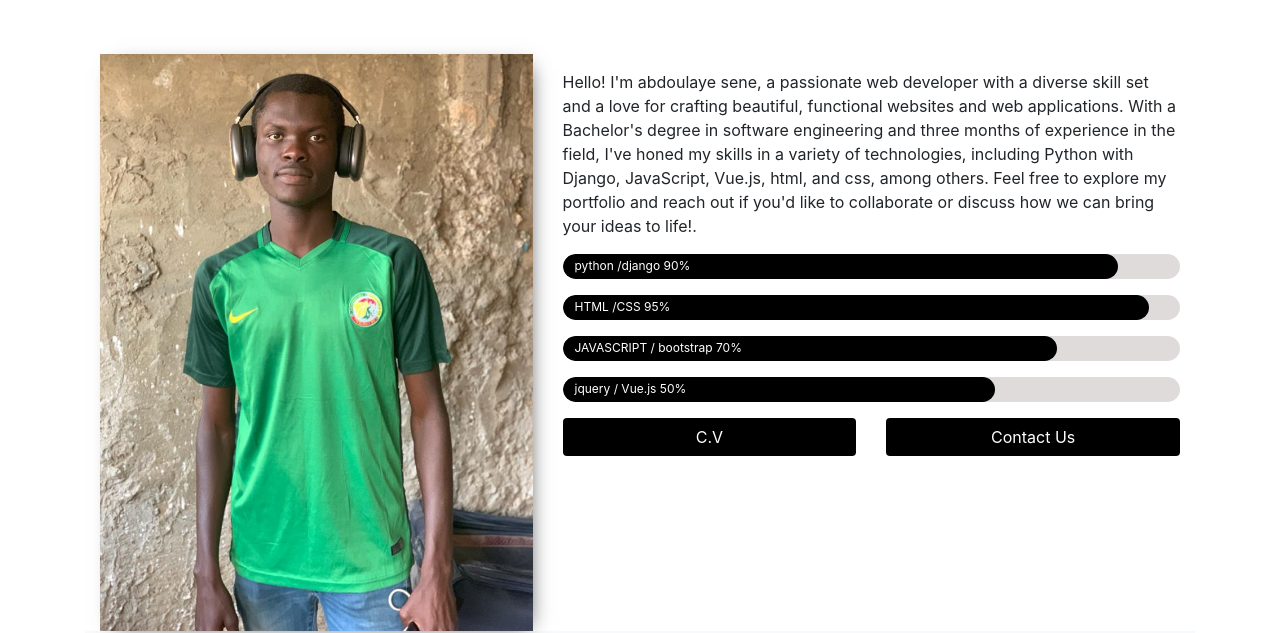
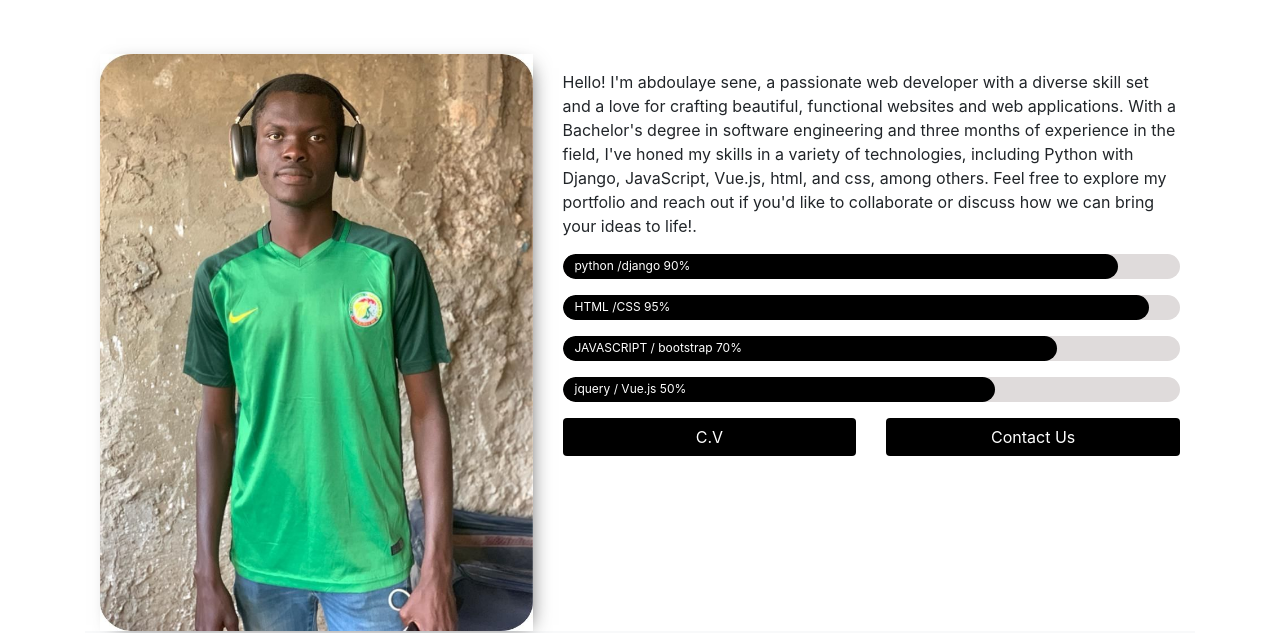
Before and after one commit to abdoulaye-96/portfolio, a plain HTML site: page index.html in a window 1280 px wide. Shown: the part 168-801 px from the top of the page. Drawn offline with nearby package versions, Linux system fonts and the light colour scheme.

Commit message:
arrondir la photo

```diff
--- a/index.html
+++ b/index.html
@@ -63,7 +63,7 @@ ii<!doctype html>
         <div class="container ">
             <div class="row">
                 <div class="col-lg-5">
-                    <img src="./main.jpg " data-aos="fade-right" data-aos-duration="2000" class="img-fluid" alt="image"/>
+                    <img src="./mainArrondi.jpg " data-aos="fade-right" data-aos-duration="2000" class="img-fluid" alt="image"/>
                 </div>
                 <div class="col-lg-7 Pt-3">
                     <p>Hello! I'm abdoulaye sene, a passionate web developer with a diverse skill set and a love for crafting beautiful,
```
Also changed, not shown: main.jpg (deleted), mainArrondi.jpg (added).
